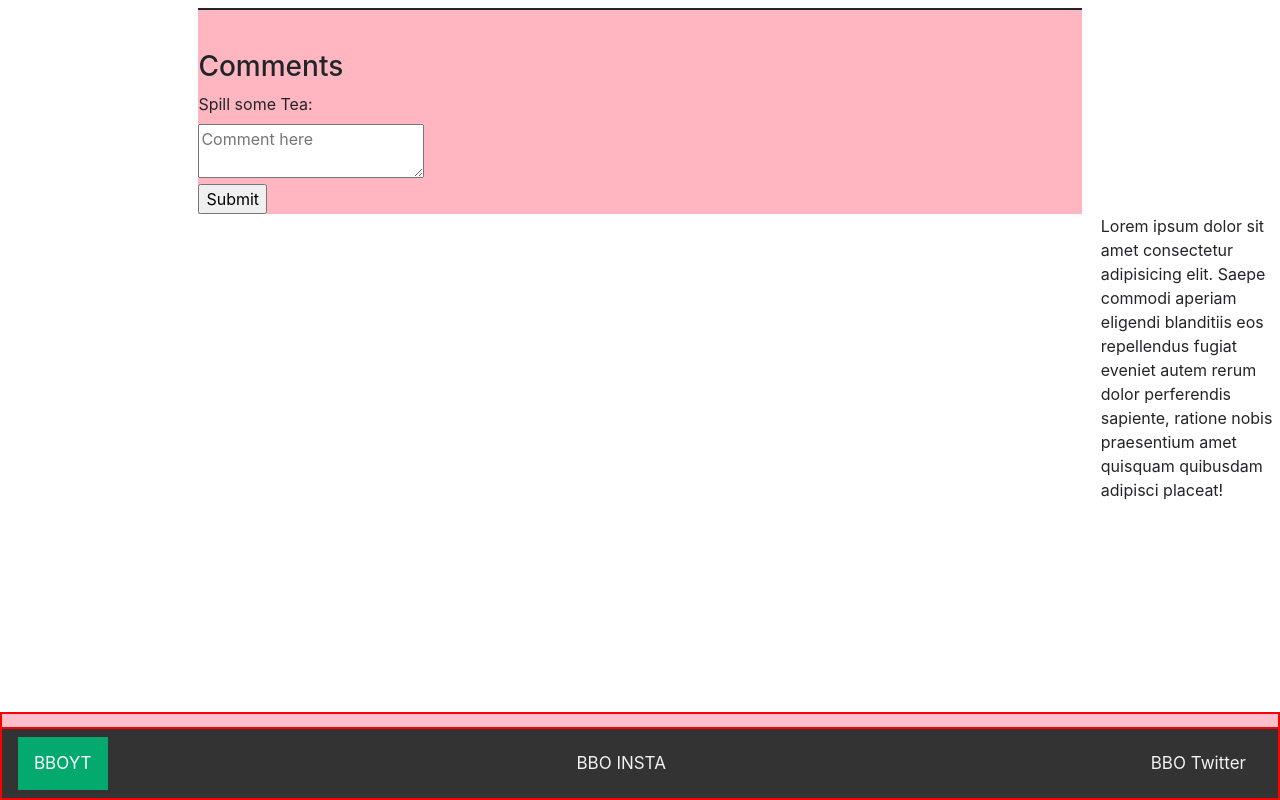
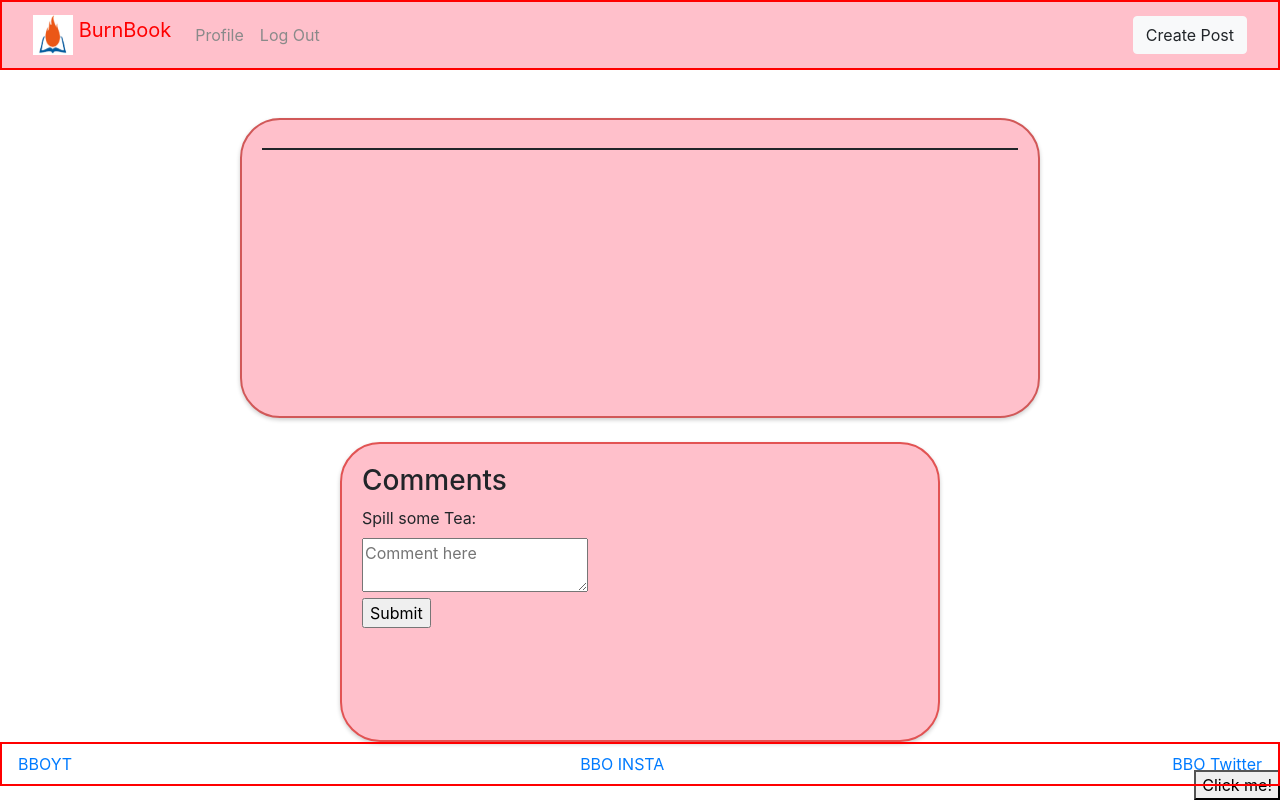
Before and after one commit to ptdeegan/burn-book-online, a Flask app: template templates/viewpost.html in a window 1280 px wide. Run offline with Flask 3, Linux system fonts and the light colour scheme; the template is opened without the code that fills it, so the values that code supplies are empty.

Commit message:
navbar strikes back

```diff
--- a/templates/viewpost.html
+++ b/templates/viewpost.html
@@ -3,94 +3,48 @@
 {% block body %}
 
 <style>
-  back
-  .sidenav {
-    width: 130px;
-    background-color: lightpink;
-    position: fixed;
-    z-index: 1;
-    top: 100px;
-    left: 10px;
-    background: #eee;
-    overflow-x: hidden;
-    padding: 8px 0;
-    width:13%;
-    float: left;
+  .post-container {
+        max-width: 800px;
+        height: 300px;
+        margin: 0 auto;
+        background-color: pink;
+        border:2px solid rgb(209, 88, 88);
+        border-radius: 40px;
+        padding: 20px;
+        box-shadow: 0 2px 4px 0 rgba(0, 0, 0, 0.2);
+    }
 
-  }
+    .comment-container {
+        max-width: 600px;
+        height: 300px;
+        margin: 0 auto;
+        background-color: pink;
+        border:2px solid rgb(226, 83, 83);
+        border-radius: 40px;
+        padding: 20px;
+        box-shadow: 0 2px 4px 0 rgba(0, 0, 0, 0.2);
+    }
 
-
-  .sidenav a {
-
-    color: lightpink;
-    background-color: lightpink;
-    padding: 6px 8px 6px 16px;
-    text-decoration: none;
-    font-size: 25px;
-    color: #2196F3;
-    display: block;
-  }
-
-  .sidenav a:hover {
-    color: #064579;
-  }
-
-
-  .divcenter{
-
-    background-color: lightpink;
-    background-position-y: 1cm;
-    padding-top: 0cm;
-    margin: 0 auto;
-    width:69%;
-  }
-  .divright{
-    float: right;
-    width:14%;
-  }
-  .navbar {
-    background-color: #333;
-    overflow: hidden;
-    position: fixed;
-    bottom: 0;
-    width: 100%;
-  }
-
-
-  .navbar a {
-  float: left;
-    display: block;
-    color: #f2f2f2;
-    text-align: center;
-    padding: 14px 16px;
-    text-decoration: none;
-    font-size: 17px;
-  }
-
-
-  .navbar a:hover {
-    background-color: #ddd;
-  color: black;
-  }
-
-
-  .navbar a.active {
-  background-color: #04AA6D;
-    color: white;
-  }
+    .burn-button {
+  position: absolute;
+  bottom: 0;
+  right: 0;
+}
 </style>
-
-
 
   <body style="background-color:mistyrose" >
 
 
-
-    <div class ="divcenter">
-      <h1>{{current_post.post_title}}</h1>
+    <br>
+    <br>
+    <div class ="post-container">
+            <h1>{{current_post.post_title}}</h1>
       <h6>{{current_post.users.username}}</h6>
       <p style="border-width:1px; border-style:solid;">{{current_post.post_body}}</p><br>
-
+      <button class="burn-button" id="button">Click me!</button>
+    </div>
+    <br>
+    <div class ="comment-container">
       <h3>Comments</h3>
 
       <form action="/comment" method="POST">
@@ -112,9 +66,7 @@
     </div>
 
 
-    <div class="divright">
-      <p> Lorem ipsum dolor sit amet consectetur adipisicing elit. Saepe commodi aperiam eligendi blanditiis eos repellendus fugiat eveniet autem rerum dolor perferendis sapiente, ratione nobis praesentium amet quisquam quibusdam adipisci placeat!</p>
-    </div>
+
 
     <div class="navbar">
       <a href="#BBOYT" class="active">BBOYT</a>
```
